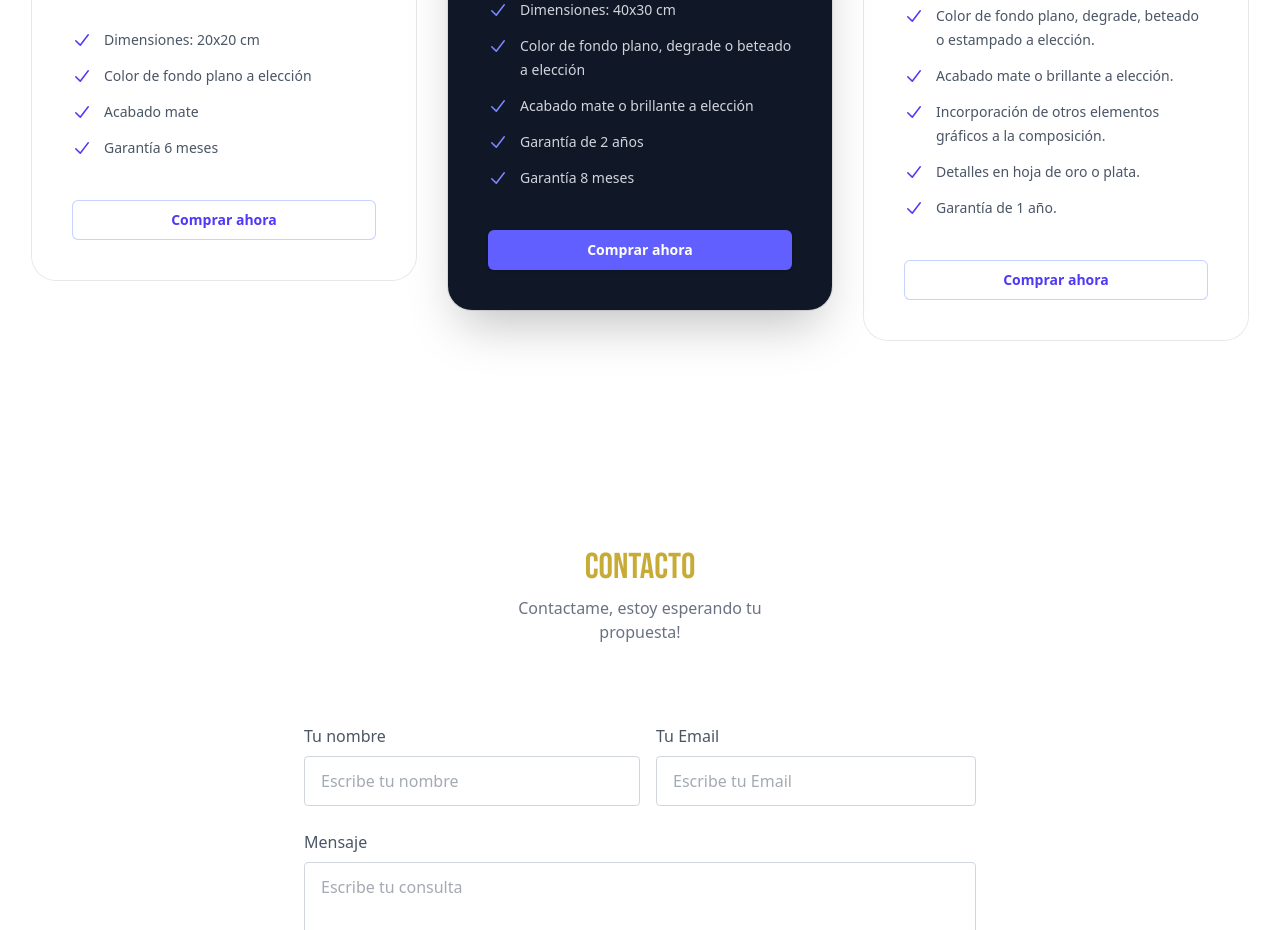
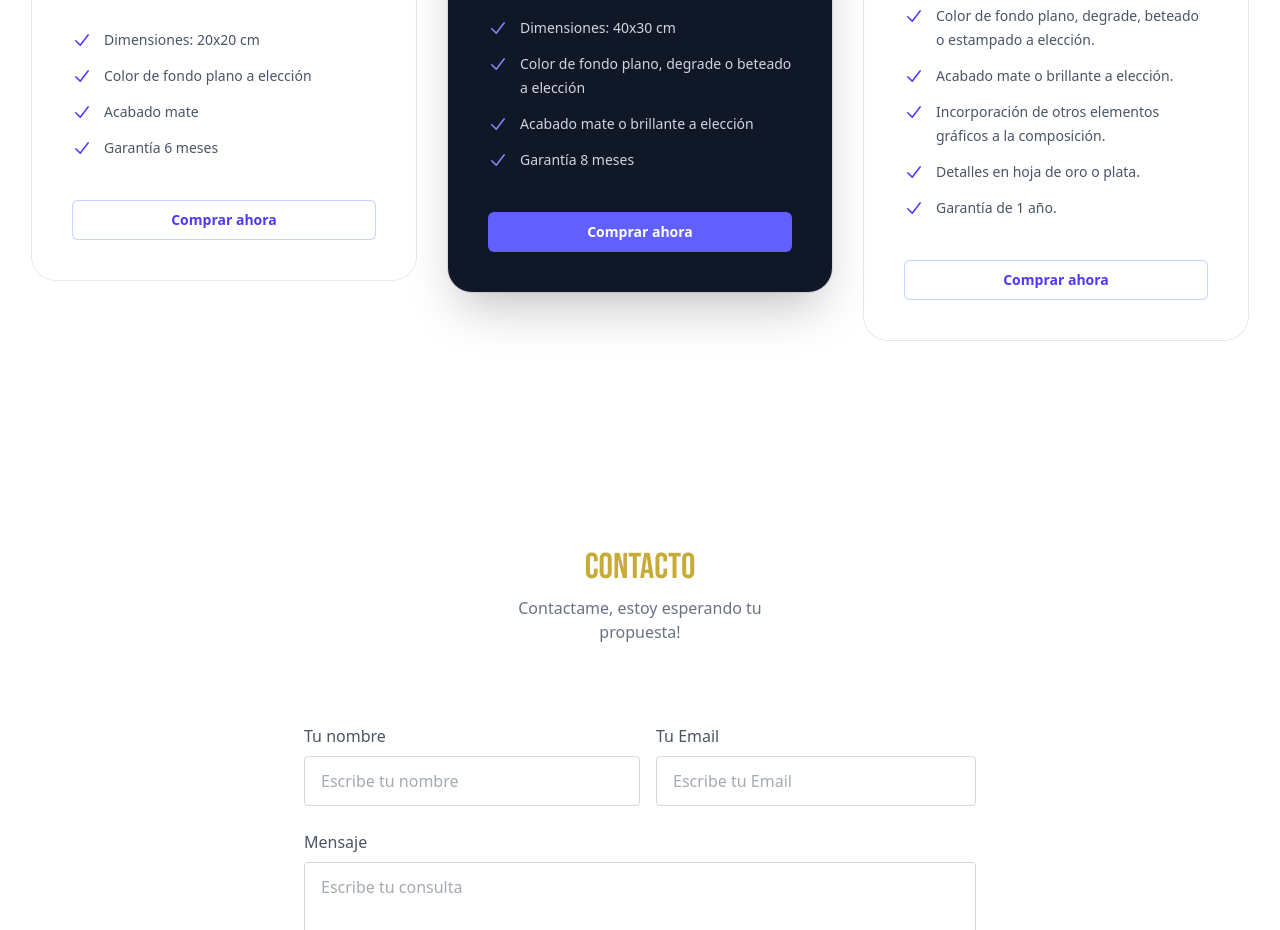
Before and after one commit to enzodb97/webfilipa, a React (Vite) app: page / in a window 1280 px wide. Shown: the part 5440-6370 px from the top of the page. Built offline with nearby package versions, Linux system fonts and the light colour scheme.

Commit message:
Update assets.js
update data premium

```diff
--- a/src/assets/assets.js
+++ b/src/assets/assets.js
@@ -134,7 +134,6 @@ export const cuadrosData = [
       'Dimensiones: 40x30 cm',
       'Color de fondo plano, degrade o beteado a elección ',
       'Acabado mate o brillante a elección',
-      'Garantía de 2 años',
       'Garantía 8 meses'
     ],
     featured: true,
```
